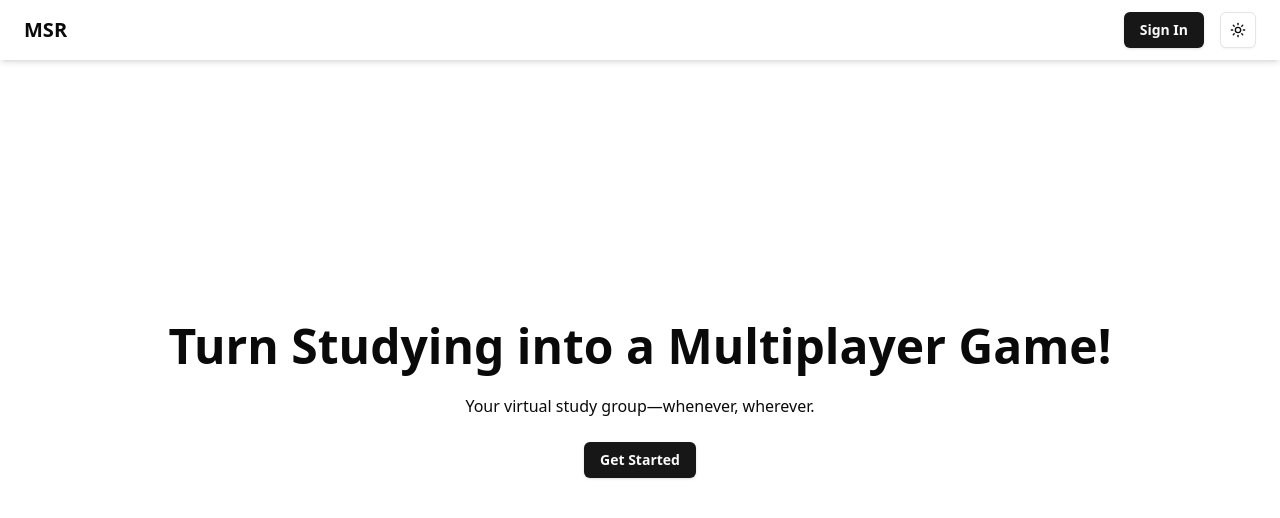
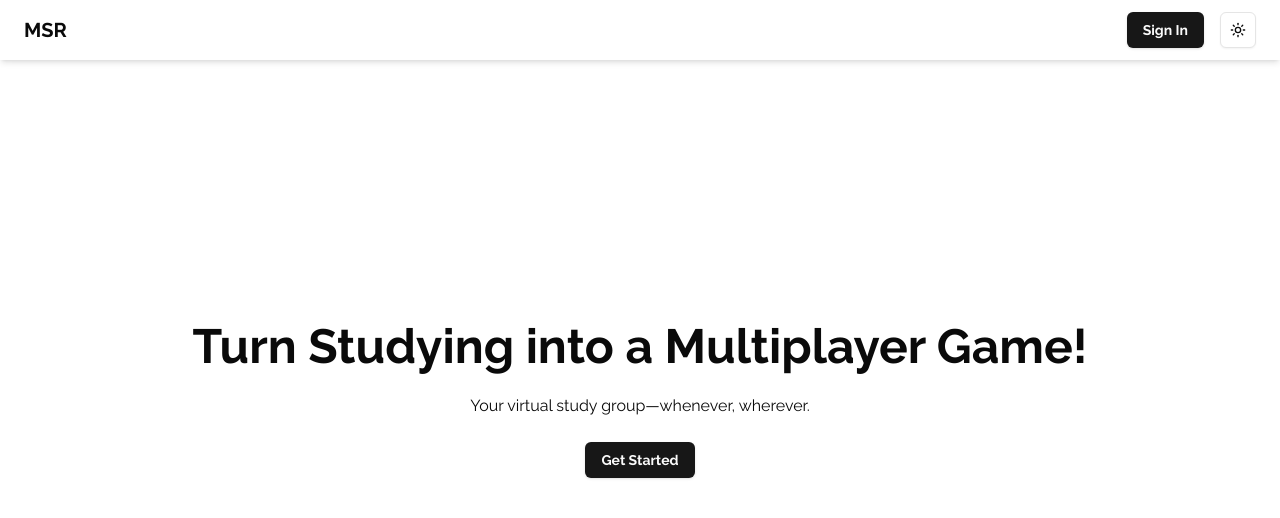
Before and after one commit to ceejmangulabnan/multiplayer-study-room, a Next.js app: page / in a window 1280 px wide. Shown: the top 518 px of the page. Built offline with nearby package versions, Linux system fonts and the light colour scheme; no server answers.

Commit message:
feat: update fonts

```diff
--- a/src/app/(dashboard)/dashboard/page.tsx
+++ b/src/app/(dashboard)/dashboard/page.tsx
@@ -1,6 +1,8 @@
 import { createClient } from "@/utils/supabase/server"
 import { redirect } from "next/navigation"
 import Link from "next/link"
+import { Card, CardContent, CardTitle } from '@/components/ui/card'
+import StudyRoomSection from '@/features/user-dashboard/components/study-room-section'
 
 const Dashboard = async ({ searchParams }: { searchParams: { skipped: string } }) => {
   const supabase = await createClient()
@@ -56,6 +58,9 @@ const Dashboard = async ({ searchParams }: { searchParams: { skipped: string } }
           </p>
         </div>
       </div>
+
+      {/* Preview of Study Rooms, quick create button */}
+      <StudyRoomSection />
     </div>
   )
 }
--- a/src/app/layout.tsx
+++ b/src/app/layout.tsx
@@ -1,17 +1,17 @@
 import type { Metadata } from "next";
-import { Geist, Geist_Mono } from "next/font/google";
+import { Raleway, Lora } from "next/font/google";
 import "./globals.css";
 import { ThemeProvider } from '@/providers/theme-provider';
 
-const geistSans = Geist({
-  variable: "--font-geist-sans",
+const raleway = Raleway({
+  variable: "--font-raleway",
   subsets: ["latin"],
-});
+})
 
-const geistMono = Geist_Mono({
-  variable: "--font-geist-mono",
+const lora = Lora({
+  variable: "--font-lora",
   subsets: ["latin"],
-});
+})
 
 export const metadata: Metadata = {
   title: "Multiplayer Study Room",
@@ -26,7 +26,7 @@ export default function RootLayout({
   return (
     <html lang="en" suppressHydrationWarning>
       <body
-        className={`${geistSans.variable} ${geistMono.variable} antialiased`}
+        className={`${lora.variable} ${raleway.variable} ${raleway.className} antialiased`}
       >
         <ThemeProvider
           attribute="class"
--- /dev/null
+++ b/src/features/user-dashboard/components/study-room-section.tsx
@@ -0,0 +1,51 @@
+import { Card, CardContent, CardTitle } from "@/components/ui/card";
+import Link from 'next/link';
+
+const StudyRoomSection = () => {
+  const studyRooms = [
+    {
+      name: "Quantum Physics Study Group",
+      description: "Dive into quantum mechanics concepts, share notes, and discuss complex theories with peers.",
+      members: 12,
+      online: 5,
+    },
+    {
+      name: "React Hooks Deep Dive",
+      description: "Learn and master React Hooks through hands-on examples, Q&A sessions, and collaborative coding.",
+      members: 8,
+      online: 8,
+    },
+    {
+      name: "Data Structures & Algorithms",
+      description: "Practice solving problems, optimize code, and prepare for technical interviews together.",
+      members: 23,
+      online: 15,
+    },
+  ];
+
+  return (
+    <section className="my-4">
+      <h2 className="text-xl font-semibold">Your study rooms</h2>
+      <div className="flex gap-4 mt-2">
+        {studyRooms.map((room) => (
+          <Card key={room.name}>
+            <CardContent className="p-4">
+              <CardTitle className="text-lg hover:underline">
+                <Link href={'/dashboard'}>
+                  {room.name}
+                </Link>
+              </CardTitle>
+              <p className=''>{room.description}</p>
+              <div className="flex justify-between text-xs text-muted-foreground mt-4">
+                <p>{room.members} members</p>
+                <p>{room.online} online</p>
+              </div>
+            </CardContent>
+          </Card>
+        ))}
+      </div>
+    </section>
+  );
+};
+
+export default StudyRoomSection;
--- a/tailwind.config.ts
+++ b/tailwind.config.ts
@@ -84,6 +84,10 @@ export default {
                         },
                         borderWidth: {
                                 DEFAULT: '1.5px'
+                        },
+                        fontFamily: {
+                                raleway: ['var(--font-raleway)', 'sans-serif'],
+                                lora: ['var(--font-lora)', 'serif'],
                         }
                 }
         },
```
Lines whose indentation alone changed are shown as unchanged.
